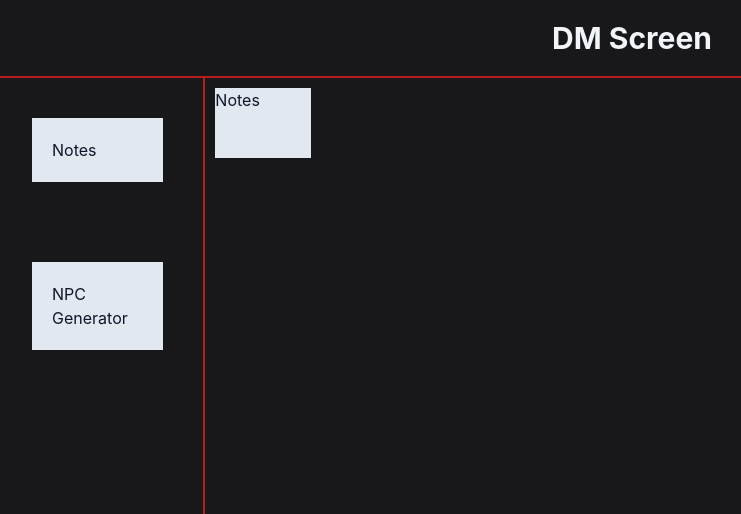
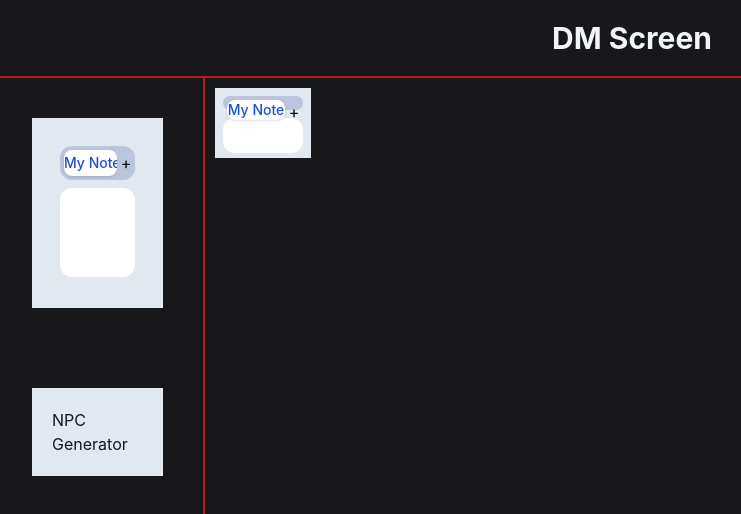
Before and after one commit to williamzmacdonald/dm-screen, a Next.js app: page /dm-screen in a window 1280 px wide. Shown: the top 514 px of the page, without its empty margins (8-749 px from the left). Built offline with nearby package versions, Linux system fonts and the light colour scheme.

Commit message:
Add notes functionality w/ tabs

```diff
--- a/components/widgets/Notes.tsx
+++ b/components/widgets/Notes.tsx
@@ -1,9 +1,93 @@
+import React, { useState } from "react";
 import { Typography } from "../Typography";
+import { Tab } from "@headlessui/react";
+
+function classNames(...classes: string[]) {
+    return classes.filter(Boolean).join(" ");
+}
 
 export const Notes = () => {
+    const [notes, setNotes] = useState([
+        { id: Math.random().toString(), body: "", title: "My Note" },
+    ]);
+
+    const addTab = () => {
+        setNotes([
+            ...notes,
+            { id: Math.random().toString(), body: "", title: "My Note" },
+        ]);
+    };
+    const changeNote = (
+        value: string,
+        id: string,
+        property: "title" | "body"
+    ) => {
+        console.log("changing note", value, id);
+        let editedNote = notes.find((note) => note.id === id);
+        if (!editedNote) {
+            return;
+        }
+        editedNote = { ...editedNote, [property]: value };
+        setNotes(
+            notes.map((note) =>
+                note.id === id && editedNote ? editedNote : note
+            )
+        );
+    };
+    console.log(notes);
     return (
-        <div>
-            <Typography className="text-slate-900">Notes</Typography>
+        <div className="h-full p-2">
+            <Tab.Group>
+                <Tab.List className="flex p-1 space-x-1 bg-blue-900/20 rounded-xl h-1/4">
+                    {notes.map((note) => (
+                        <Tab
+                            key={note.id}
+                            as="input"
+                            className={({ selected }) =>
+                                classNames(
+                                    "w-full py-2.5 text-sm leading-5 font-medium text-blue-700 rounded-lg text-center",
+                                    "focus:outline-none focus:ring-2 ring-offset-2 ring-offset-blue-400 ring-white ring-opacity-60",
+                                    selected
+                                        ? "bg-white shadow"
+                                        : "text-blue-100 bg-transparent  hover:text-white"
+                                )
+                            }
+                            value={note.title}
+                            onChange={(
+                                e: React.ChangeEvent<HTMLInputElement>
+                            ) => changeNote(e.target.value, note.id, "title")}
+                            onMouseDown={(
+                                e: React.MouseEvent<HTMLInputElement>
+                            ) => e.stopPropagation()}
+                        >
+                            {/* <input
+
+                                className=""
+                            /> */}
+                        </Tab>
+                    ))}
+                    <button onClick={addTab}>+</button>
+                </Tab.List>
+                <Tab.Panels className="mt-2 h-2/3">
+                    {notes.map((note) => (
+                        <Tab.Panel
+                            key={note.id}
+                            className={classNames(
+                                "bg-white rounded-xl p-3 h-full",
+                                "focus:outline-none focus:ring-2 ring-offset-2 ring-offset-blue-400 ring-white ring-opacity-60"
+                            )}
+                        >
+                            <textarea
+                                value={note.body}
+                                onChange={(e) =>
+                                    changeNote(e.target.value, note.id, "body")
+                                }
+                                className="resize-none w-full h-full"
+                            />
+                        </Tab.Panel>
+                    ))}
+                </Tab.Panels>
+            </Tab.Group>
         </div>
     );
 };
```
